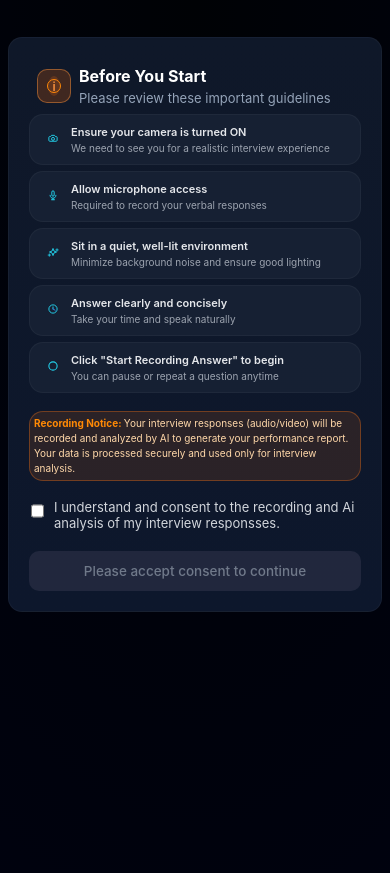
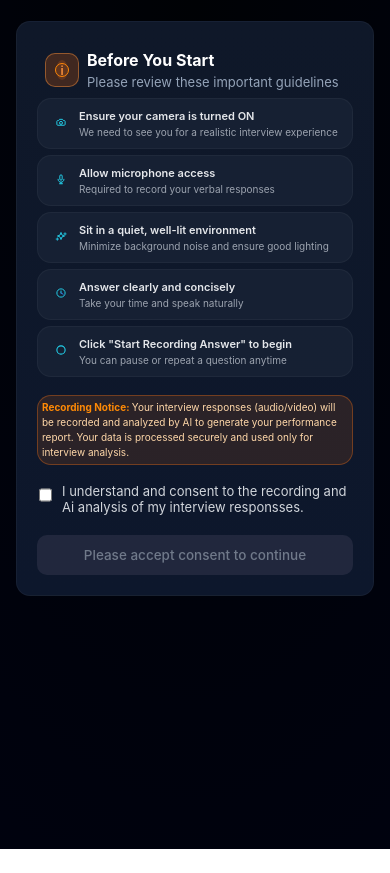
Before and after one commit to Khushi-Bhati/volkai-mockinterview-ui, a React (Create React App) app: page / in a window 390 px wide. After the commit the page ends 849 px from the top, so only its background shows below. Built offline with nearby package versions, Linux system fonts and the light colour scheme.

Commit message:
Update Volkai.css

```diff
--- a/src/Styles/Volkai.css
+++ b/src/Styles/Volkai.css
@@ -193,14 +193,7 @@
 }
 
 @media (max-width: 480px) {
-  body {
-    align-items: flex-start;
-    padding-top: 24px;
-  }
 
-  .wrapper {
-    padding: 8px;
-  }
 
   .card {
     padding: 20px;
```
